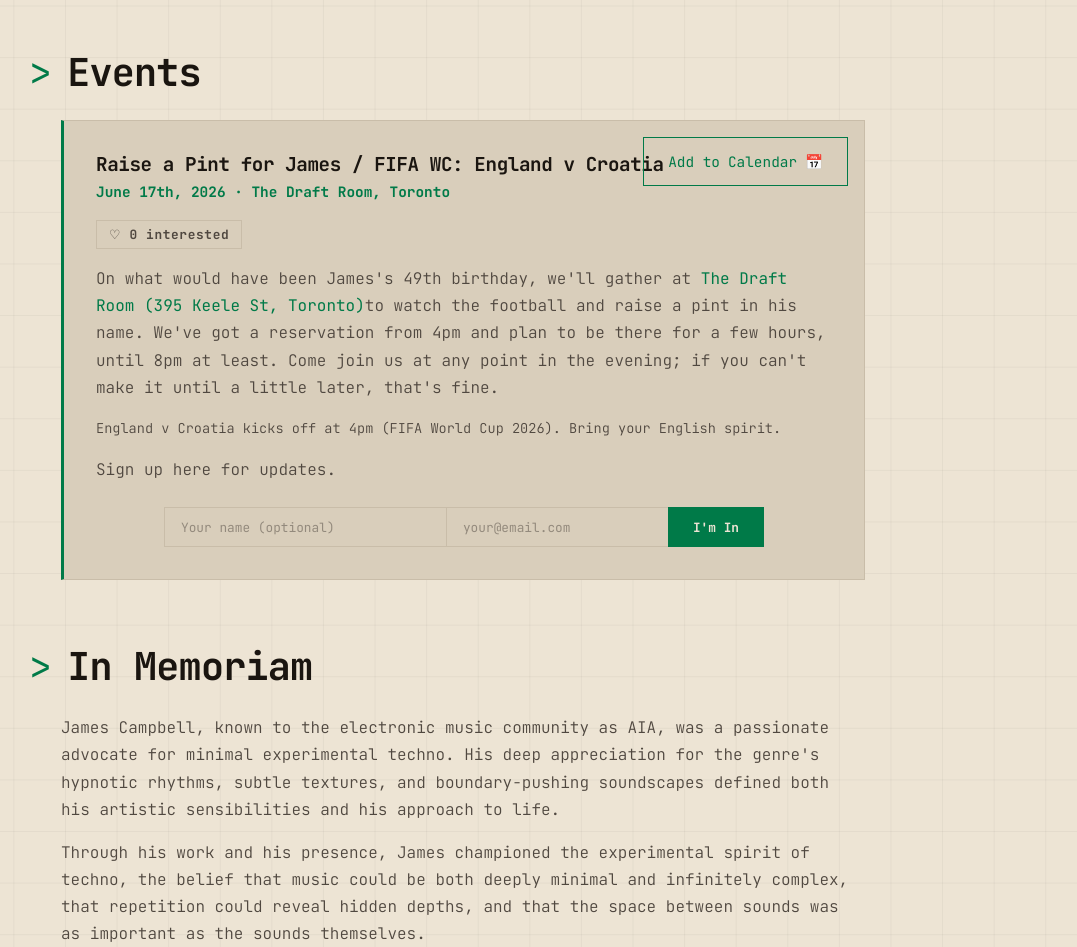
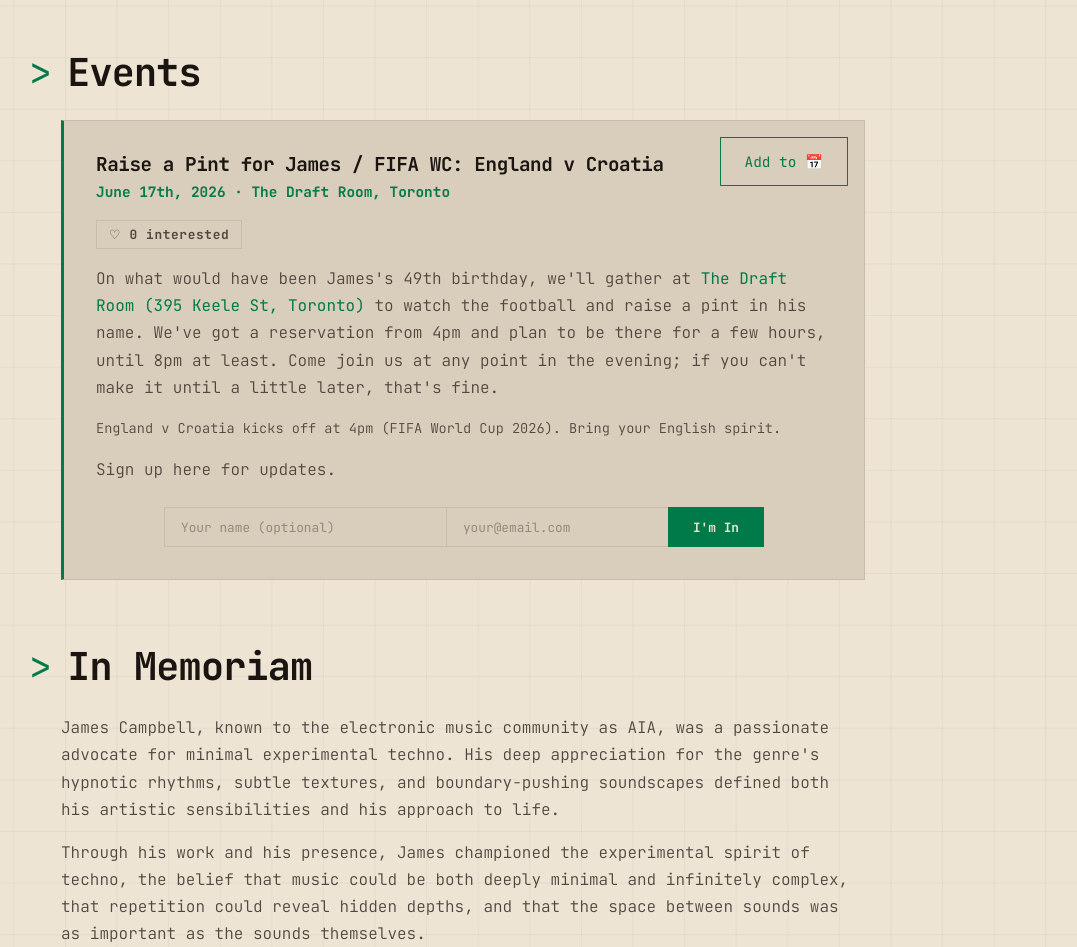
Before and after one commit to foxpress-design/listenable-music, a React (Vite) app: page / in a window 1280 px wide. Shown: the part 820-1767 px from the top of the page, without its empty margins (193-1270 px from the left). Built offline with nearby package versions, Linux system fonts and the light colour scheme; no server answers.

Commit message:
Fix space after venue link, simplify calendar button to icon (v1.2.5)

```diff
--- a/package.json
+++ b/package.json
@@ -1,7 +1,7 @@
 {
   "name": "listenable-music",
   "private": true,
-  "version": "1.2.4",
+  "version": "1.2.5",
   "type": "module",
   "scripts": {
     "dev": "vite",
--- a/src/pages/Home.jsx
+++ b/src/pages/Home.jsx
@@ -316,7 +316,7 @@ export default function Home() {
                 target="_blank"
                 rel="noopener noreferrer"
               >
-                Add to <span className="calendar-text-full">Calendar </span>&#x1F4C5;
+                Add to &#x1F4C5;
               </a>
               <h3 className="event-title">Raise a Pint for James / FIFA WC: England v Croatia</h3>
               <p className="event-date">June 17th, 2026 &middot; The Draft Room, Toronto</p>
@@ -328,7 +328,7 @@ export default function Home() {
                 {hasLiked ? '♥' : '♡'} {eventInterest} interested
               </button>
               <p>
-                On what would have been James's 49th birthday, we'll gather at <a href="https://maps.app.goo.gl/jQvTBCCPYnDG2CG96" target="_blank" rel="noopener noreferrer">The Draft Room (395 Keele St, Toronto)</a>
+                On what would have been James's 49th birthday, we'll gather at <a href="https://maps.app.goo.gl/jQvTBCCPYnDG2CG96" target="_blank" rel="noopener noreferrer">The Draft Room (395 Keele St, Toronto)</a>{' '}
                 to watch the football and raise a pint in his name. We've got a reservation from 4pm and plan to be
                 there for a few hours, until 8pm at least. Come join us at any point in the evening; if you can't make
                 it until a little later, that's fine.
```
Also changed, not shown: 1 other file (tests, documents, lock files or other folders).
